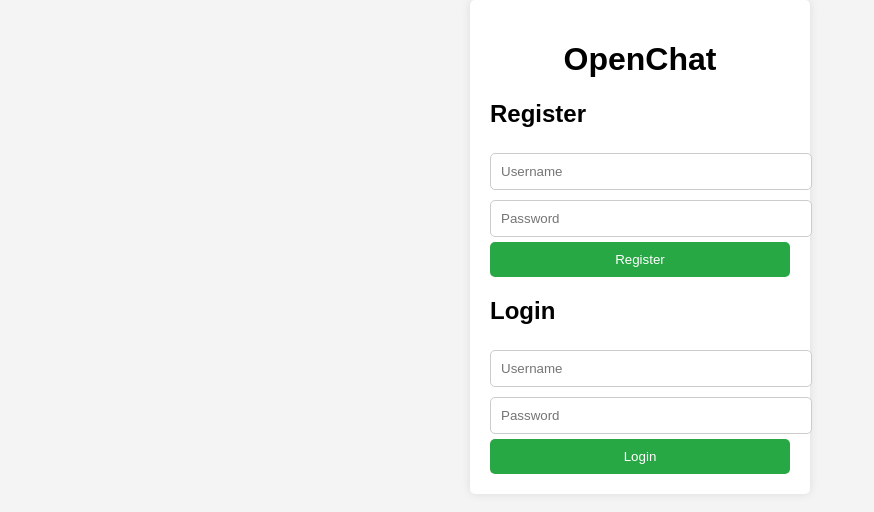
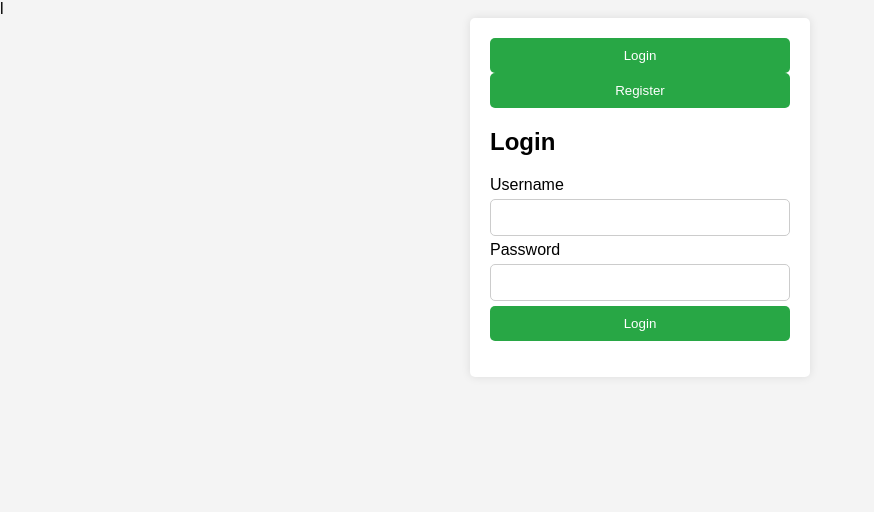
Before and after one commit to YashSoPro/openchat, a plain HTML site: page index.html in a window 1280 px wide. Shown: the whole page, without its empty margins (0-874 px from the left). Drawn offline with Linux system fonts and the light colour scheme.

Commit message:
Update index.html

```diff
--- a/index.html
+++ b/index.html
@@ -1,33 +1,49 @@
-<!DOCTYPE html>
+l<!DOCTYPE html>
 <html lang="en">
 <head>
     <meta charset="UTF-8">
     <meta name="viewport" content="width=device-width, initial-scale=1.0">
-    <title>OpenChat</title>
+    <title>OpenChat - Login</title>
     <link rel="stylesheet" href="styles.css">
 </head>
 <body>
     <div class="container">
-        <h1>OpenChat</h1>
-        <div id="registration">
-            <h2>Register</h2>
-            <input type="text" id="register-username" placeholder="Username" required>
-            <input type="password" id="register-password" placeholder="Password" required>
-            <button onclick="register()">Register</button>
-        </div>
-        <div id="login">
-            <h2>Login</h2>
-            <input type="text" id="login-username" placeholder="Username" required>
-            <input type="password" id="login-password" placeholder="Password" required>
-            <button onclick="login()">Login</button>
-        </div>
-        <div id="chat" style="display: none;">
-            <h2>Chat</h2>
-            <input type="text" id="message" placeholder="Type a message..." required>
-            <button onclick="sendMessage()">Send</button>
-            <div id="messages"></div>
+        <div class="form-container">
+            <div class="tab">
+                <button id="loginTab" onclick="showLogin()">Login</button>
+                <button id="registerTab" onclick="showRegister()">Register</button>
+            </div>
+
+            <!-- Login Form -->
+            <div id="loginForm" class="form">
+                <h2>Login</h2>
+                <form id="login" action="/login" method="POST">
+                    <label for="username">Username</label>
+                    <input type="text" id="username" name="username" required>
+
+                    <label for="password">Password</label>
+                    <input type="password" id="password" name="password" required>
+
+                    <button type="submit">Login</button>
+                </form>
+            </div>
+
+            <!-- Register Form -->
+            <div id="registerForm" class="form" style="display: none;">
+                <h2>Register</h2>
+                <form id="register" action="/register" method="POST">
+                    <label for="username">Username</label>
+                    <input type="text" id="username" name="username" required>
+
+                    <label for="password">Password</label>
+                    <input type="password" id="password" name="password" required>
+
+                    <button type="submit">Register</button>
+                </form>
+            </div>
         </div>
     </div>
+
     <script src="script.js"></script>
 </body>
 </html>
```
